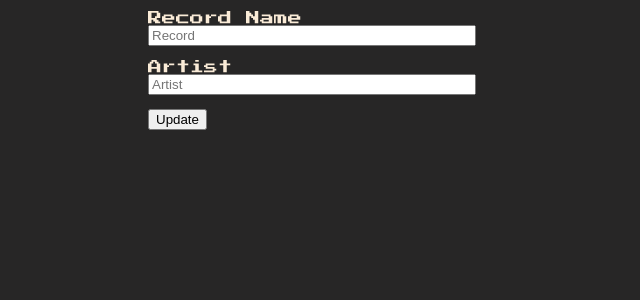
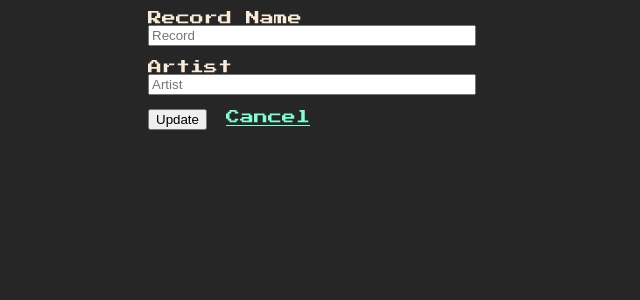
Before and after one commit to OriKedar/spinerwebapp, a Flask app: page /update/4 in a window 1280 px wide. Shown: the part 219-519 px from the top of the page, without its empty margins (0-640 px from the left). Run offline with Flask 2, Linux system fonts and the light colour scheme; data comes from the database, SQL or seed files in the repository.

Commit message:
cancel button added

```diff
--- a/templates/update.html
+++ b/templates/update.html
@@ -18,7 +18,7 @@
             Artist<input type="text" name="artist" id="artist" required placeholder="Artist" value="">
             <br></br>
             <input type="submit" value="Update">
-
+            <a href= "/" value= "Cancel">Cancel</a>
         </form>
     </div>
 </div>
```
